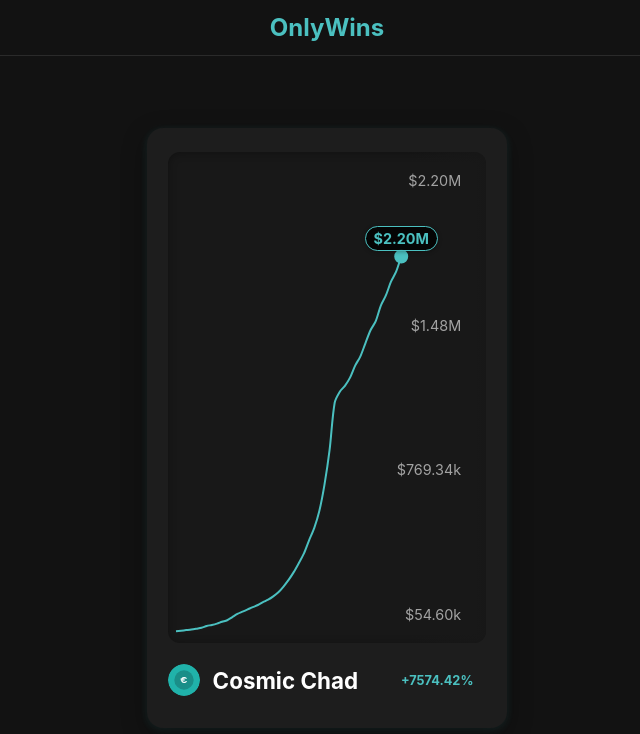
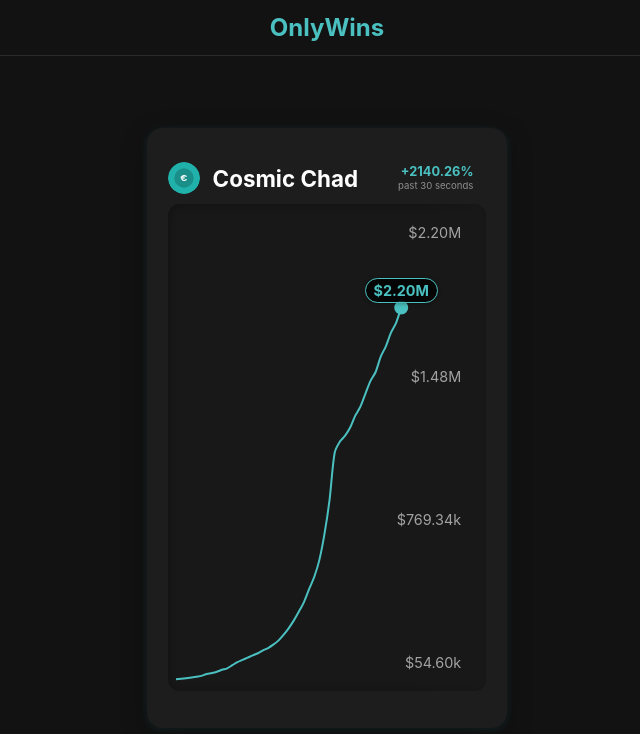
Before and after one commit to christopherdancy/onlywins, a React (Create React App) app: page / in a window 1280 px wide. Shown: the top 734 px of the page, without its empty margins (313-953 px from the left). Built offline with nearby package versions, Linux system fonts and the light colour scheme.

Commit message:
card redesign with updated 30 second metric

```diff
--- a/src/components/ChartCard.tsx
+++ b/src/components/ChartCard.tsx
@@ -55,19 +55,38 @@ const ChartCard: React.FC<ChartCardProps> = ({ asset }) => {
   const priceBubbleRef = useRef<HTMLDivElement>(null);
   const chartRef = useRef<any>(null);
   const [displayPrice, setDisplayPrice] = useState(asset.currentMarketCap);
+  const [lastIntervalChange, setLastIntervalChange] = useState(0);
 
   // Update display price when asset changes
   useEffect(() => {
     setDisplayPrice(asset.currentMarketCap);
   }, [asset.currentMarketCap]);
 
+  // Update last-interval price change once every 30 seconds
+  useEffect(() => {
+    const updateChange = () => {
+      if (asset.chartData.length < 2) return;
+      const now = Date.now();
+      // Find the most recent point at least 30 seconds ago
+      const thirtySecondsAgo = now - 30000;
+      const recent = asset.chartData[asset.chartData.length - 1];
+      let prev = asset.chartData[0];
+      for (let i = asset.chartData.length - 2; i >= 0; i--) {
+        if (asset.chartData[i].timestamp <= thirtySecondsAgo) {
+          prev = asset.chartData[i];
+          break;
+        }
+      }
+      const change = ((recent.marketCap - prev.marketCap) / prev.marketCap) * 100;
+      setLastIntervalChange(change);
+    };
+    updateChange(); // Run once on mount/asset change
+    const interval = setInterval(updateChange, 30000);
+    return () => clearInterval(interval);
+  }, [asset.chartData]);
+
   // Determine if we're in uptrend or downtrend strategy
   const isUptrendStrategy = asset.strategy === ChartStrategy.UPTREND_WITH_DUMPS;
-
-  // Calculate percentage change (from start to current)
-  const startMarketCap = asset.chartData[0].marketCap;
-  const currentMarketCap = asset.currentMarketCap;
-  const percentChange = ((currentMarketCap - startMarketCap) / startMarketCap) * 100;
 
   // Get min and max market cap for scale - only from visible portion (80%)
   const visibleDataCount = Math.floor(asset.chartData.length * 0.8);
@@ -333,6 +352,27 @@ const ChartCard: React.FC<ChartCardProps> = ({ asset }) => {
 
   return (
     <div className="chart-card">
+      <div className="chart-footer">
+        <div className="chart-info">
+          <div className="token-header">
+            <img src={asset.iconUrl} alt={asset.symbol} className="token-icon" />
+            <h2>{asset.name}</h2>
+          </div>
+        </div>
+        <div
+          className={`change-badge ${changeBadgeClasses.join(' ')}`}
+          style={{
+            color: lastIntervalChange > 0 ? '#4bc0c0' : '#ff6b6b',
+            display: 'flex',
+            flexDirection: 'column',
+            alignItems: 'flex-end',
+            lineHeight: 1.1
+          }}
+        >
+          <span>{lastIntervalChange > 0 ? '+' : ''}{lastIntervalChange.toFixed(2)}%</span>
+          <span style={{ fontSize: '0.75em', color: 'rgba(255,255,255,0.5)', fontWeight: 400, marginTop: 2 }}>past 30 seconds</span>
+        </div>
+      </div>
 
       {/* Chart container becomes the main focus */}
       <div className="chart-container" ref={chartContainerRef}>
@@ -361,25 +401,6 @@ const ChartCard: React.FC<ChartCardProps> = ({ asset }) => {
         <Line ref={chartRef} data={chartData} options={chartOptions} />
       </div>
 
-      {/* Footer section contains name, trending badge and change percentage */}
-      <div className="chart-footer">
-        <div className="chart-info">
-          <div className="token-header">
-            <img src={asset.iconUrl} alt={asset.symbol} className="token-icon" />
-            <h2>{asset.name}</h2>
-          </div>
-        </div>
-        <div
-          className={`change-badge ${changeBadgeClasses.join(' ')}`}
-          style={{
-            color: isUptrendStrategy
-              ? (percentChange > 0 ? '#4bc0c0' : '#ff6b6b')
-              : (percentChange > 0 ? '#4bc0c0' : '#ff6b6b')
-          }}
-        >
-          {percentChange > 0 ? '+' : ''}{percentChange.toFixed(2)}%
-        </div>
-      </div>
     </div>
   );
 };
```
